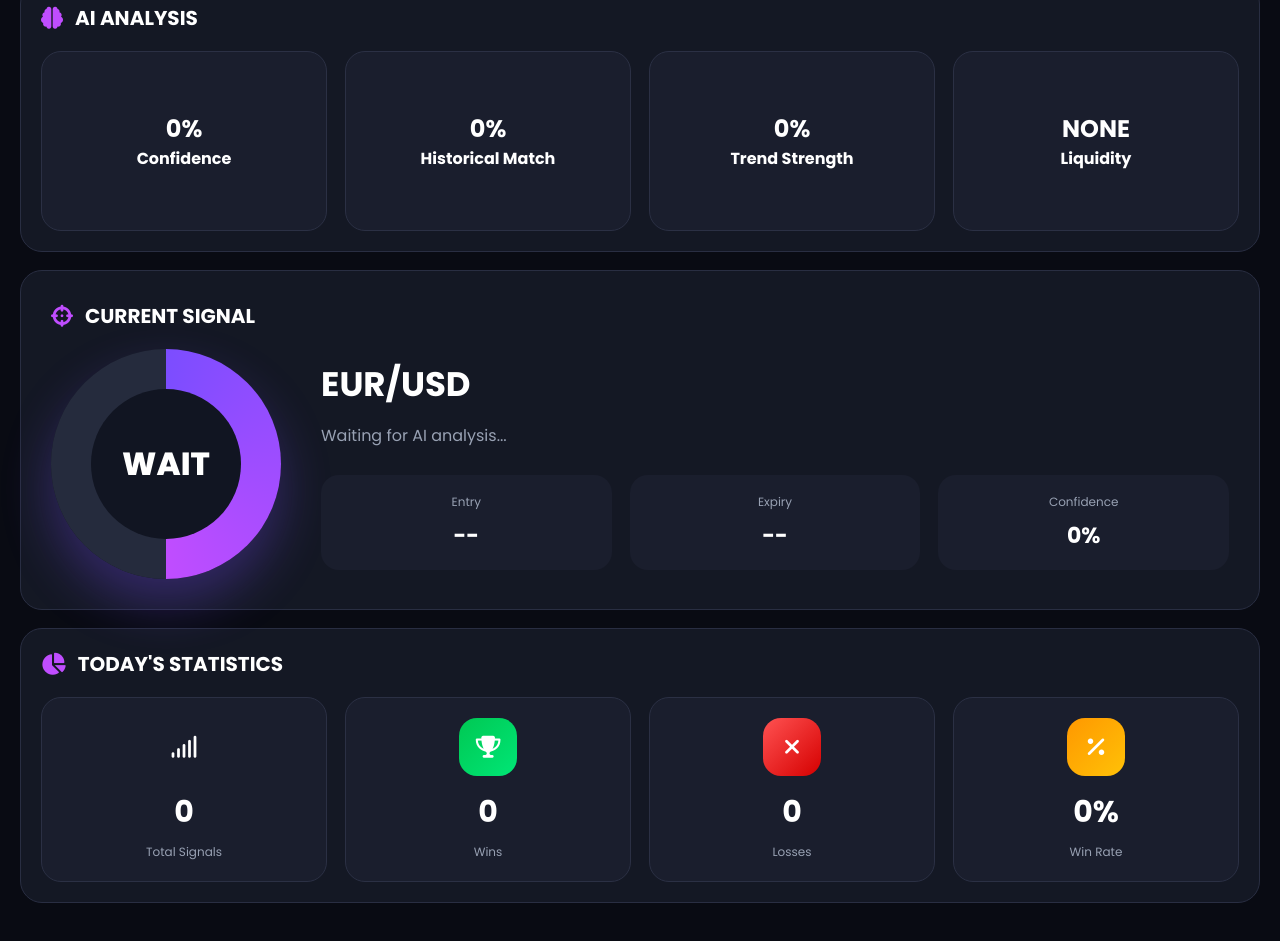
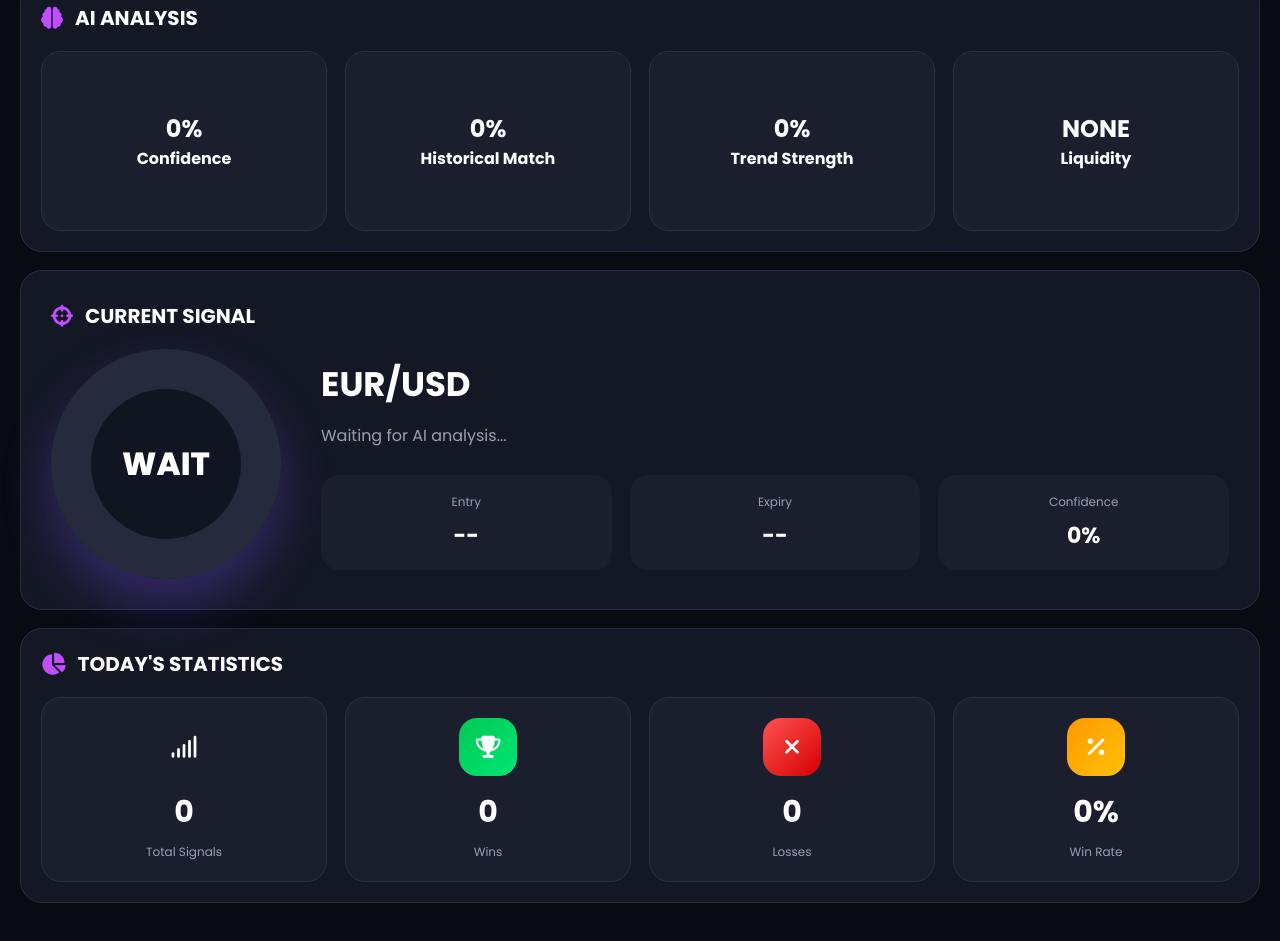
Before and after one commit to Uhuhhhh/Elevate-Advance-signal, a website: page Strategies/HISTORICAL COMBINER.html in a window 1280 px wide. Shown: the part 952-1893 px from the top of the page. Drawn offline with Linux system fonts and the light colour scheme.

Commit message:
Add files via upload

```diff
--- a/Strategies/HISTORICAL COMBINER.html
+++ b/Strategies/HISTORICAL COMBINER.html
@@ -908,35 +908,19 @@ align-items:center;
 }
 
 .signalRing{
-
+    --progress: 0;
     width:230px;
-
     height:230px;
-
     border-radius:50%;
-
-background:
-
-conic-gradient(
-
-#7C4DFF 0deg,
-
-#C04DFF 180deg,
-
-#252B3D 180deg,
-
-#252B3D 360deg
-
+    background:conic-gradient(
+        #7C4DFF calc(var(--progress) * 1%),
+        #252B3D 0
     );
-
-display:flex;
-
+    display:flex;
     justify-content:center;
-
     align-items:center;
-
     box-shadow:0 25px 50px rgba(124,77,255,.30);
-
+    transition:background .5s ease;
 }
 
 .signalCenter{
```
Lines whose indentation alone changed are shown as unchanged.
